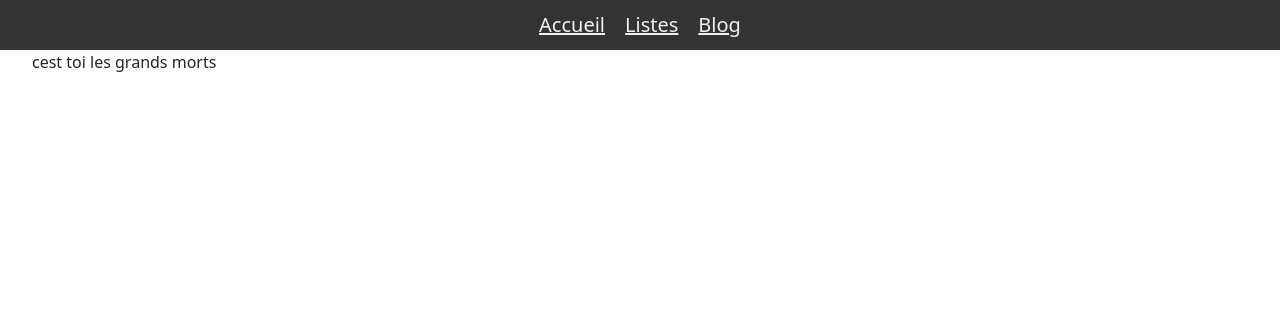
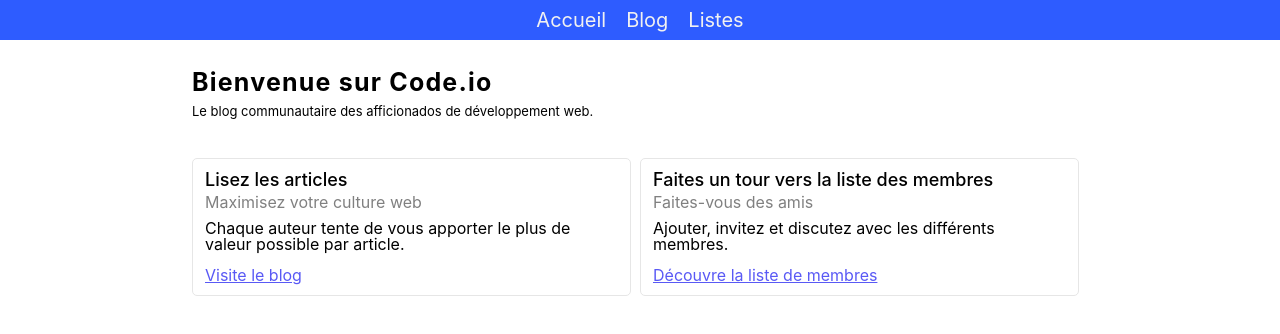
Before and after one commit to ClementCHA/ClementCHA-Blog_Next_JS, a Next.js app: page / in a window 1280 px wide. Shown: the top 334 px of the page. Built offline with nearby package versions, Linux system fonts and the light colour scheme.

Commit message:
Architecture done

```diff
--- a/components/Navbar/Navbar.js
+++ b/components/Navbar/Navbar.js
@@ -8,11 +8,11 @@ const NavBar = () => {
       <Link href="/">
         <a>Accueil</a>
       </Link>
+      <Link href="/blog">
+        <a>Blog</a>
+      </Link>
       <Link href="/listes">
         <a>Listes</a>
-      </Link>
-      <Link href="/blog">
-        <a>Blog</a>
       </Link>
     </nav>
   );
--- a/components/Navbar/Navbar.module.scss
+++ b/components/Navbar/Navbar.module.scss
@@ -1,6 +1,6 @@
 .navbar {
   padding: 10px;
-  background-color: #333;
+  background-color: rgb(46, 92, 255);
   display: flex;
   justify-content: center;
   font-size: 20px;
--- a/pages/_app.js
+++ b/pages/_app.js
@@ -1,6 +1,7 @@
+import Container from "../components/Container/Container";
+
+import "../styles/reset.css";
 import "../styles/globals.css";
-import Container from "../components/Container/Container";
-import "bootstrap/dist/css/bootstrap.css";
 
 function MyApp({ Component, pageProps }) {
   return (
--- a/pages/index.js
+++ b/pages/index.js
@@ -1,7 +1,43 @@
 import Head from "next/head";
+import Link from "next/link";
 
-import styles from "../styles/Home.module.css";
+import styles from "../styles/Home.module.scss";
 
 export default function Home() {
-  return <div className={styles.container}> cest toi les grands morts </div>;
+  return (
+    <div className={styles.container}>
+      <header className={styles.header}>
+        <h1 className={styles.title}> Bienvenue sur Code.io</h1>{" "}
+        <p style={{ fontSize: "13px" }}>
+          Le blog communautaire des afficionados de développement web.{" "}
+        </p>
+      </header>
+      <main className={styles.box}>
+        <section className={styles.card}>
+          <h2 className={styles.card_title}> Lisez les articles</h2>
+          <p className={styles.card_description}>Maximisez votre culture web</p>
+          <p className={styles.card_content}>
+            Chaque auteur tente de vous apporter le plus de valeur possible par
+            article.
+          </p>
+          <Link href="/blog">
+            <a>Visite le blog</a>
+          </Link>
+        </section>
+        <section className={styles.card}>
+          <h2 className={styles.card_title}>
+            Faites un tour vers la liste des membres
+          </h2>
+          <p className={styles.card_description}>Faites-vous des amis</p>
+          <p className={styles.card_content}>
+            Ajouter, invitez et discutez avec les différents membres.
+          </p>
+          <Link href="/listes">
+            <a>Découvre la liste de membres</a>
+          </Link>
+        </section>
+        <div></div>
+      </main>
+    </div>
+  );
 }
--- a/styles/Home.module.css
+++ /dev/null
@@ -1,116 +0,0 @@
-.container {
-  padding: 0 2rem;
-}
-
-.main {
-  min-height: 100vh;
-  padding: 4rem 0;
-  flex: 1;
-  display: flex;
-  flex-direction: column;
-  justify-content: center;
-  align-items: center;
-}
-
-.footer {
-  display: flex;
-  flex: 1;
-  padding: 2rem 0;
-  border-top: 1px solid #eaeaea;
-  justify-content: center;
-  align-items: center;
-}
-
-.footer a {
-  display: flex;
-  justify-content: center;
-  align-items: center;
-  flex-grow: 1;
-}
-
-.title a {
-  color: #0070f3;
-  text-decoration: none;
-}
-
-.title a:hover,
-.title a:focus,
-.title a:active {
-  text-decoration: underline;
-}
-
-.title {
-  margin: 0;
-  line-height: 1.15;
-  font-size: 4rem;
-}
-
-.title,
-.description {
-  text-align: center;
-}
-
-.description {
-  margin: 4rem 0;
-  line-height: 1.5;
-  font-size: 1.5rem;
-}
-
-.code {
-  background: #fafafa;
-  border-radius: 5px;
-  padding: 0.75rem;
-  font-size: 1.1rem;
-  font-family: Menlo, Monaco, Lucida Console, Liberation Mono, DejaVu Sans Mono,
-    Bitstream Vera Sans Mono, Courier New, monospace;
-}
-
-.grid {
-  display: flex;
-  align-items: center;
-  justify-content: center;
-  flex-wrap: wrap;
-  max-width: 800px;
-}
-
-.card {
-  margin: 1rem;
-  padding: 1.5rem;
-  text-align: left;
-  color: inherit;
-  text-decoration: none;
-  border: 1px solid #eaeaea;
-  border-radius: 10px;
-  transition: color 0.15s ease, border-color 0.15s ease;
-  max-width: 300px;
-}
-
-.card:hover,
-.card:focus,
-.card:active {
-  color: #0070f3;
-  border-color: #0070f3;
-}
-
-.card h2 {
-  margin: 0 0 1rem 0;
-  font-size: 1.5rem;
-}
-
-.card p {
-  margin: 0;
-  font-size: 1.25rem;
-  line-height: 1.5;
-}
-
-.logo {
-  height: 1em;
-  margin-left: 0.5rem;
-}
-
-@media (max-width: 600px) {
-  .grid {
-    width: 100%;
-    flex-direction: column;
-  }
-}
--- /dev/null
+++ b/styles/Home.module.scss
@@ -0,0 +1,54 @@
+.container {
+  display: flex;
+  flex-direction: column;
+  align-items: center;
+  margin-top: 30px;
+}
+
+.header{
+  width: 70%;
+  display: flex;
+  align-items: flex-start;
+  flex-direction: column;
+}
+
+
+.title{
+ font-size: 25px;
+ font-weight: bold;
+ letter-spacing: 1.2px;
+ margin-bottom: 10px;
+}
+
+.box{
+display: flex;
+margin-top: 40px;
+width: 70%;
+justify-content: space-between;
+}
+
+.card{
+  border: solid rgb(230, 230, 230) 1px;
+  border-radius: 5px;
+  padding: 12px;
+  width: 49%;
+
+  &_title{
+    font-size: 18px;
+    font-weight: 500;
+    margin-bottom: 5px;
+  }
+
+  &_description{
+    margin-bottom: 10px;
+    color: grey;
+  }
+  &_content{
+    margin-bottom: 15px;
+  }
+  & a {
+
+    color: rgb(89, 89, 245);
+    text-decoration: underline;
+  }
+}
--- /dev/null
+++ b/styles/reset.css
@@ -0,0 +1,174 @@
+/* http://meyerweb.com/eric/tools/css/reset/ v2.0 | 20110126 */
+html,
+body,
+div,
+span,
+applet,
+object,
+h1,
+h2,
+h3,
+h4,
+h5,
+h6,
+p,
+blockquote,
+pre,
+a,
+abbr,
+acronym,
+address,
+big,
+cite,
+code,
+del,
+dfn,
+em,
+img,
+ins,
+kbd,
+q,
+s,
+samp,
+small,
+strike,
+strong,
+sub,
+sup,
+tt,
+var,
+b,
+u,
+i,
+center,
+dl,
+dt,
+dd,
+ol,
+ul,
+li,
+fieldset,
+form,
+label,
+legend,
+table,
+caption,
+tbody,
+tfoot,
+thead,
+tr,
+th,
+td,
+article,
+aside,
+canvas,
+details,
+embed,
+figure,
+figcaption,
+footer,
+header,
+hgroup,
+menu,
+nav,
+output,
+ruby,
+section,
+summary,
+time,
+mark,
+audio,
+video {
+  margin: 0;
+  padding: 0;
+  border: 0;
+  font-size: 100%;
+  font: inherit;
+  vertical-align: baseline;
+}
+
+/* HTML5 display-role reset for older browsers */
+article,
+aside,
+details,
+figcaption,
+figure,
+footer,
+header,
+hgroup,
+menu,
+nav,
+section {
+  display: block;
+}
+
+body {
+  line-height: 1;
+}
+ol,
+ul {
+  list-style: none;
+}
+blockquote,
+q {
+  quotes: none;
+}
+
+blockquote::before,
+blockquote::after,
+q:before,
+q:after {
+  content: '';
+  content: none;
+}
+table {
+  border-collapse: collapse;
+  border-spacing: 0;
+}
+
+/* Améliorations */
+
+html {
+  box-sizing: border-box;
+}
+
+*,
+*::before,
+::after {
+  box-sizing: inherit;
+}
+
+a,
+del,
+ins {
+  text-decoration: none;
+}
+a {
+  color: inherit;
+}
+
+label,
+button {
+  cursor: pointer;
+}
+
+input,
+button {
+  outline: 0;
+}
+
+/* personnal add */
+button {
+  border: none;
+  background: transparent;
+  padding: 0;
+}
+
+input {
+  border: none;
+  font-family: inherit;
+}
+
+li {
+  list-style-type: none;
+}
```
Also changed, not shown: pages/blog/[blog].js (added, +7 -0 lines), pages/blog/index.js (added, +11 -0 lines), pages/listes/[listes].js (added, +7 -0 lines), pages/listes/index.js (added, +11 -0 lines).
